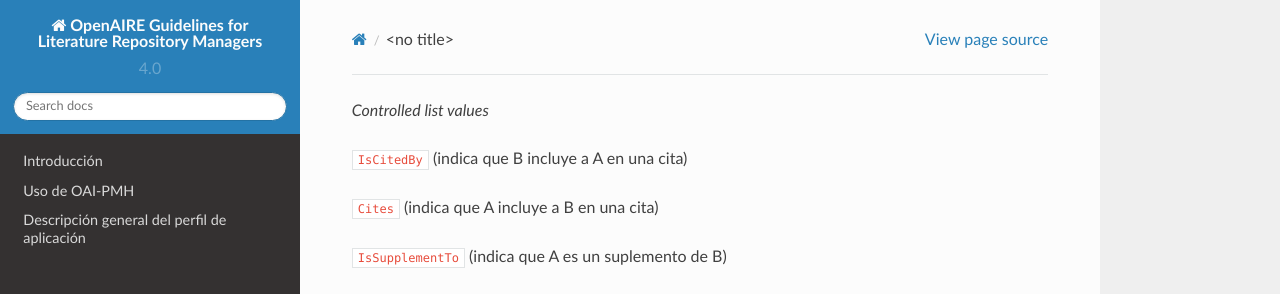
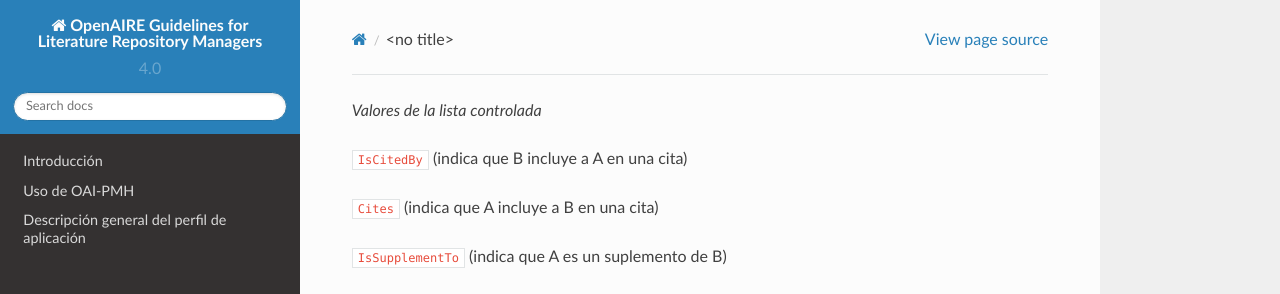
Before and after one commit to memoemg/openAIRE4, a Sphinx documentation site: the page built from docs/vocabularies/relationtype.rst, in a window 1280 px wide and 900 px high. Shown: the top 294 px of the window. Built offline with Sphinx 7.4.7 and the Read the Docs theme 2.0.0, drawn with Linux system fonts in a browser that asks for light colours; a script that is not in the unit is left out.

Commit message:
Update relationtype.rst

```diff
--- a/docs/vocabularies/relationtype.rst
+++ b/docs/vocabularies/relationtype.rst
@@ -1,5 +1,5 @@
 
-*Controlled list values*
+*Valores de la lista controlada*
 
 * ``IsCitedBy`` (indica que B incluye a A en una cita)
 * ``Cites`` (indica que A incluye a B en una cita)
```
